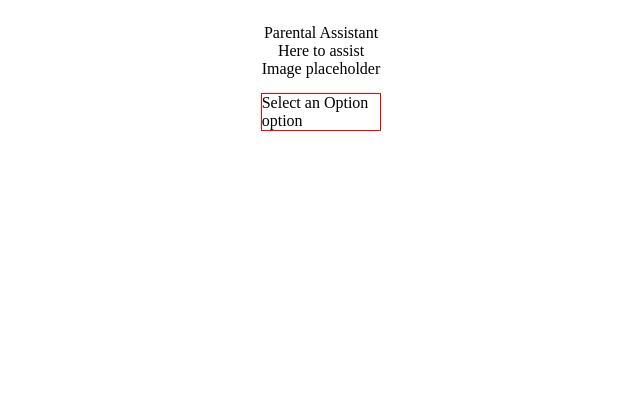
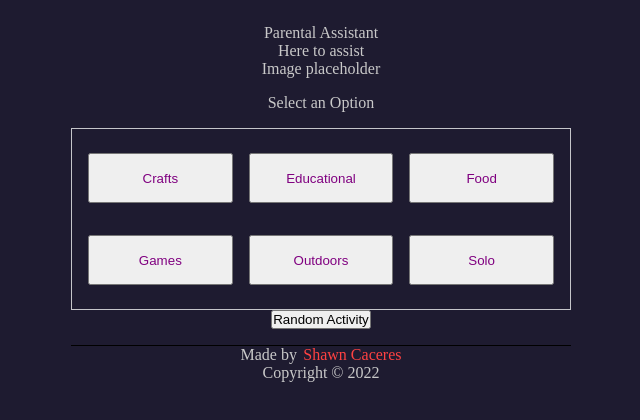
Before and after one commit to shawncace/parental-assitant-react, a React (Create React App) app: page / in a window 1280 px wide. Shown: the top 420 px of the page, without its empty margins (319-959 px from the left). Built offline with nearby package versions, Linux system fonts and the light colour scheme.

Commit message:
optionButtons folder with individual btns

```diff
--- a/src/App.js
+++ b/src/App.js
@@ -1,11 +1,13 @@
 import Header from "./components/Header";
 import Options from "./components/Options"
+import Footer from "./components/Footer"
 
 function App() {
   return (
     <div className="App">
       <Header />
       <Options />
+      <Footer />
     </div>
   );
 }
--- /dev/null
+++ b/src/components/Footer.js
@@ -0,0 +1,20 @@
+const Footer = () => {
+  return (
+    <footer className='footer-container'>
+
+      <p>Made by
+      <a className='footer-link' href='https://github.com/shawncace/'>
+        Shawn Caceres
+        </a>
+      </p>
+
+      <p>
+        {'Copyright © '}
+        {new Date().getFullYear()}
+      </p>
+
+    </footer>
+  );
+}
+
+export default Footer;
--- a/src/components/Options.js
+++ b/src/components/Options.js
@@ -1,12 +1,31 @@
+import CraftButton from "./optionButtons/CraftButton";
+import EducationalButton from "./optionButtons/EducationalButton";
+import FoodButton from "./optionButtons/FoodButton";
+import GamesButton from "./optionButtons/GamesButton";
+import OutdoorsButton from "./optionButtons/OutdoorsButton";
+import SoloButton from "./optionButtons/SoloButton";
+
 const Options = () => {
   return (
     <div className="options-section">
+
       <div className="options-header">
         Select an Option
       </div>
-      <div className="options-container">
-        option
+
+      <div className="select-options-container">
+        <div className="options-grid">
+          <CraftButton />
+          <EducationalButton />
+          <FoodButton />
+          <GamesButton />
+          <OutdoorsButton />
+          <SoloButton />
+        </div>
       </div>
+
+      <button className="random-activity-btn">Random Activity</button>
+
     </div>
   );
 }
--- /dev/null
+++ b/src/components/optionButtons/CraftButton.js
@@ -0,0 +1,9 @@
+const CraftButton = () => {
+  return (
+    <>
+      <button className='btn'>Crafts</button>
+    </>
+  );
+}
+
+export default CraftButton;
--- /dev/null
+++ b/src/components/optionButtons/EducationalButton.js
@@ -0,0 +1,9 @@
+const EducationalButton = () => {
+  return (
+    <>
+      <button className='btn'>Educational</button>
+    </>
+   );
+}
+
+export default EducationalButton
--- /dev/null
+++ b/src/components/optionButtons/FoodButton.js
@@ -0,0 +1,9 @@
+const FoodButton = () => {
+  return (
+    <>
+      <button className='btn'>Food</button>
+    </>
+   );
+}
+
+export default FoodButton;
--- /dev/null
+++ b/src/components/optionButtons/GamesButton.js
@@ -0,0 +1,9 @@
+const GamesButton = () => {
+  return (
+    <>
+      <button className='btn'>Games</button>
+    </>
+  );
+}
+
+export default GamesButton;
--- /dev/null
+++ b/src/components/optionButtons/OutdoorsButton.js
@@ -0,0 +1,8 @@
+const OutdoorsButton = () => {
+  return (
+  <>
+    <button className='btn'>Outdoors</button>
+  </> );
+}
+
+export default OutdoorsButton;
--- /dev/null
+++ b/src/components/optionButtons/SoloButton.js
@@ -0,0 +1,9 @@
+const SoloButton = () => {
+  return (
+    <>
+      <button className='btn'>Solo</button>
+    </>
+   );
+}
+
+export default SoloButton;
--- a/src/index.css
+++ b/src/index.css
@@ -7,6 +7,8 @@
 body {
   display: flex;
   justify-content: center;
+  background-color: #1e1b30;
+  color: rgb(201, 201, 201);
 }
 
 header {
@@ -18,8 +20,44 @@ header {
 }
 
 .options-section {
-  outline: 1px solid red;
   margin-top: 1rem;
   display: flex;
   flex-direction: column;
+  align-items: center;
 }
+
+.select-options-container {
+  margin-top: 1rem;
+}
+
+.options-grid {
+  border: 1px solid rgb(197, 197, 201);
+  display: flex;
+  flex-wrap: wrap;
+  justify-content: space-around;
+  padding: 0.5rem;
+  width: 500px;
+}
+
+.btn {
+  color: purple;
+  height: 50px;
+  width: 30%;
+  font-family: sans-serif;
+  margin-bottom: 1rem;
+  margin-top: 1rem;
+}
+
+.footer-container {
+  border-top: 1px solid black;
+  margin-top: 1rem;
+  display: flex;
+  flex-direction: column;
+  align-items: center;
+}
+
+.footer-link {
+  margin-left: 0.4rem;
+  text-decoration: none;
+  color: rgb(255, 66, 66);
+}
```
